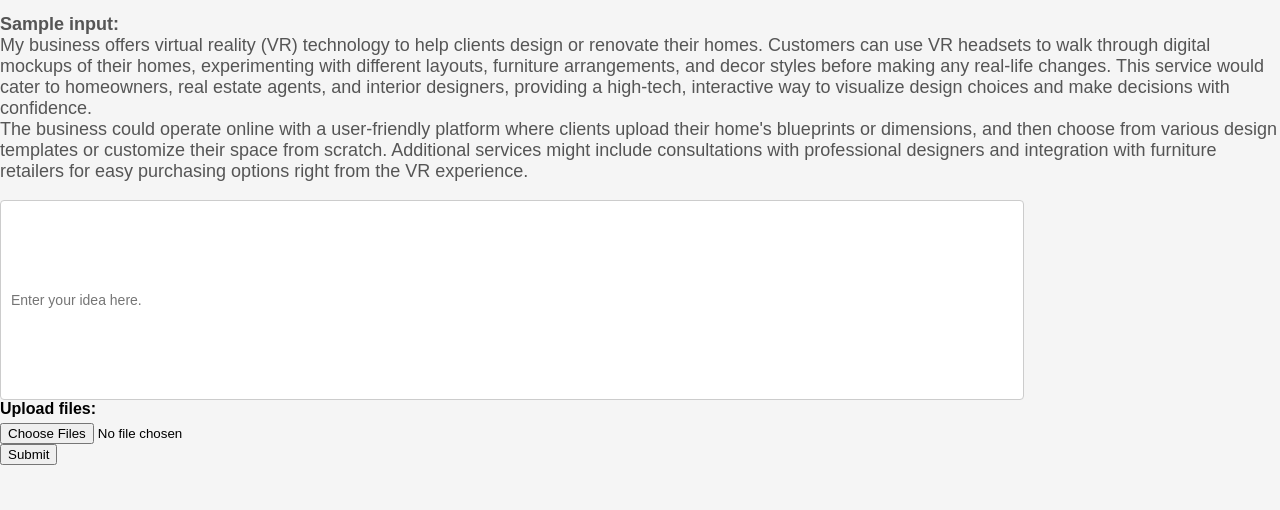
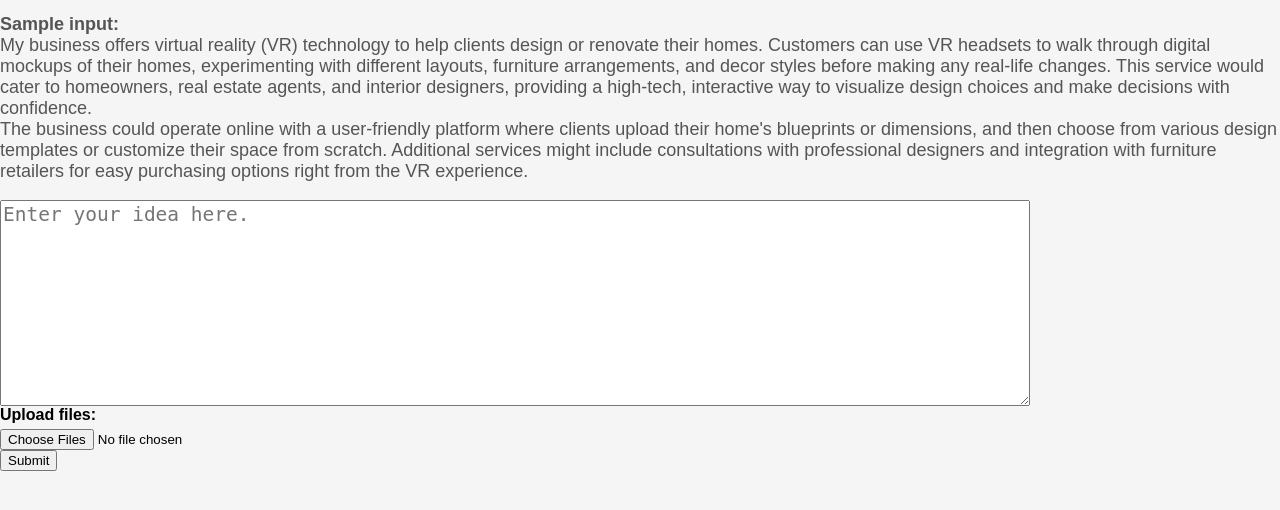
Before and after one commit to GOK-656/ECE4500J-project, a Flask app: page /generate in a window 1280 px wide. Shown: the part 178-688 px from the top of the page. Run offline with Flask 3, Linux system fonts and the light colour scheme.

Commit message:
将输入idea从 input 变为 textarea

```diff
--- a/templates/generate.html
+++ b/templates/generate.html
@@ -34,13 +34,7 @@
     easy purchasing options right from the VR experience.
 </p>
 <form action="/generate" method="post" enctype="multipart/form-data">
-    <style>
-        /* Style for the placeholder */
-        input[type="text"]::placeholder {
-            vertical-align: top; /* Aligns placeholder to the top */
-        }
-    </style>
-    <input type="text" name="idea" placeholder="Enter your idea here." style="width: 80%; height: 200px;">
+    <textarea name="idea" placeholder="Enter your idea here." style="width: 80%; height: 200px; text-align: left; vertical-align: top; white-space: normal; font-size: 150%;"></textarea>
     <br>
     <label for="file-upload">Upload files:</label>
     <input type="file" name="file[]" id="file-upload" multiple>
```
